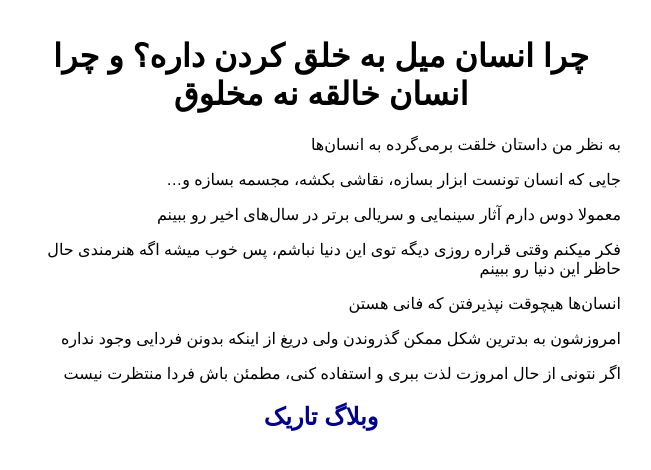
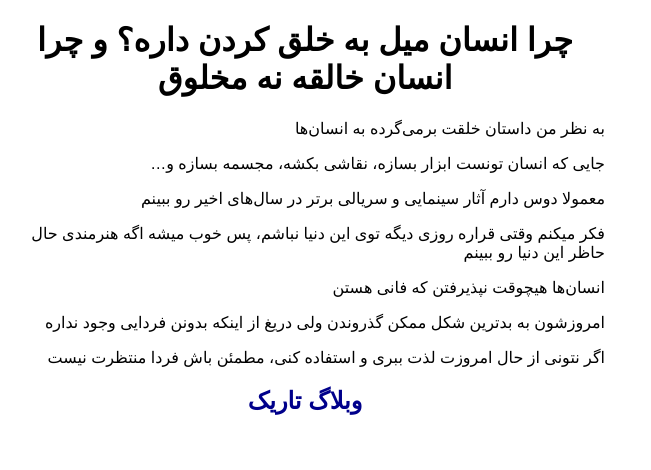
Before and after one commit to darkblog/darkblog.github.io, a Jekyll site: the page built from _posts/2024-7-3-8.md, in a window 1280 px wide. Shown: the top 470 px of the page, without its empty margins (423-1074 px from the left). Built offline with Jekyll 4.4.1, drawn with Linux system fonts in a browser that asks for light colours.

Commit message:
Update post.html

```diff
--- a/_layouts/post.html
+++ b/_layouts/post.html
@@ -7,7 +7,7 @@
 <head>
 <title>{{ page.title }}</title>
 <meta name="viewport" content="width=device-width">
-<style>body{font-family:sans-serif;margin:auto;padding:1em;max-width:600px}a{text-decoration:none;color:darkblue}h1,h2{text-align:center}</style>
+<style>body{font-family:sans-serif;margin:auto;max-width:600px}a{text-decoration:none;color:darkblue}h1,h2{text-align:center}</style>
 </head>
 <body>
 <h1>{{ page.title }}</h1>
```
